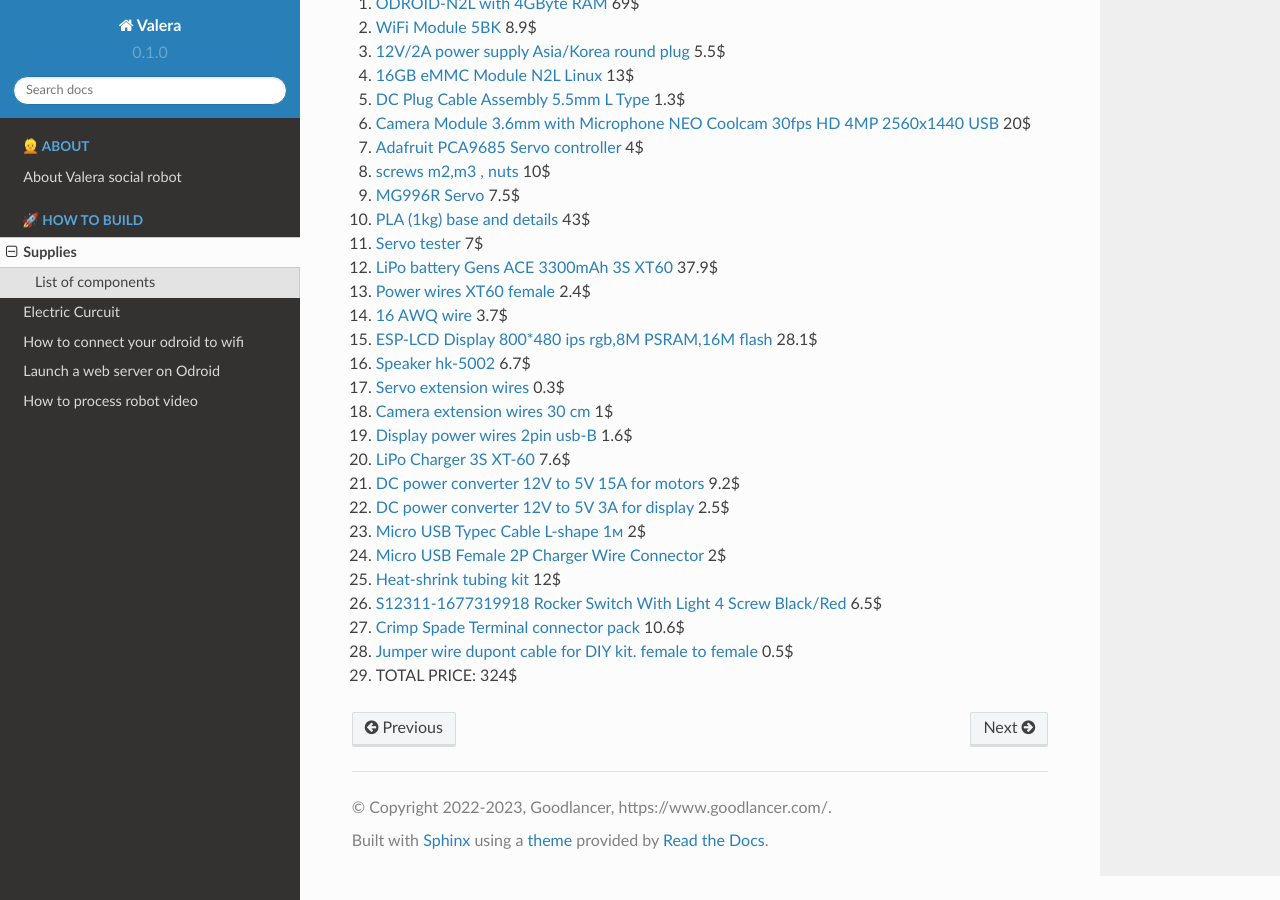
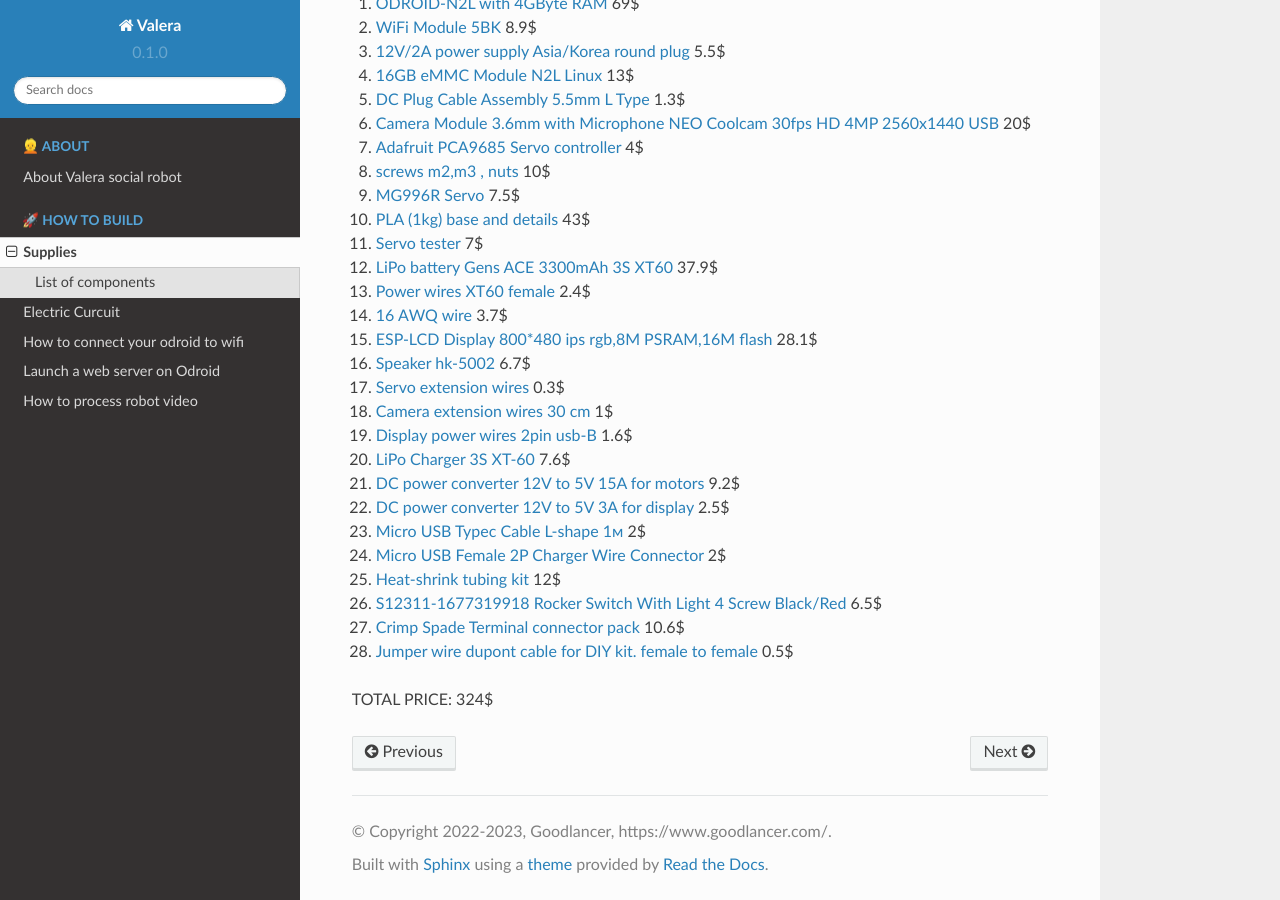
Before and after one commit to goodlancer-org/valera, a Sphinx documentation site: the page built from docs/supplies.rst, in a window 1280 px wide and 900 px high, scrolled down 933 px. Built offline with Sphinx 7.4.7 and the Read the Docs theme 2.0.0, drawn with Linux system fonts in a browser that asks for light colours.

```diff
--- a/docs/supplies.rst
+++ b/docs/supplies.rst
@@ -42,4 +42,5 @@ List of components
 #. `S12311-1677319918 Rocker Switch With Light 4 Screw Black/Red <https://www.setel.com.tr/En//details/1006/1082/s12311-1677319918-4-vidali-genis-isikli-anahtar-siyahkirmizi-o-i>`_ 6.5$
 #. `Crimp Spade Terminal connector pack <https://www.aliexpress.com/item/1005003611683326.html>`_ 10.6$
 #. `Jumper wire dupont cable for DIY kit. female to female <https://www.aliexpress.com/item/4000203371860.html>`_ 0.5$
-#. TOTAL PRICE: 324$
+
+TOTAL PRICE: 324$
```
